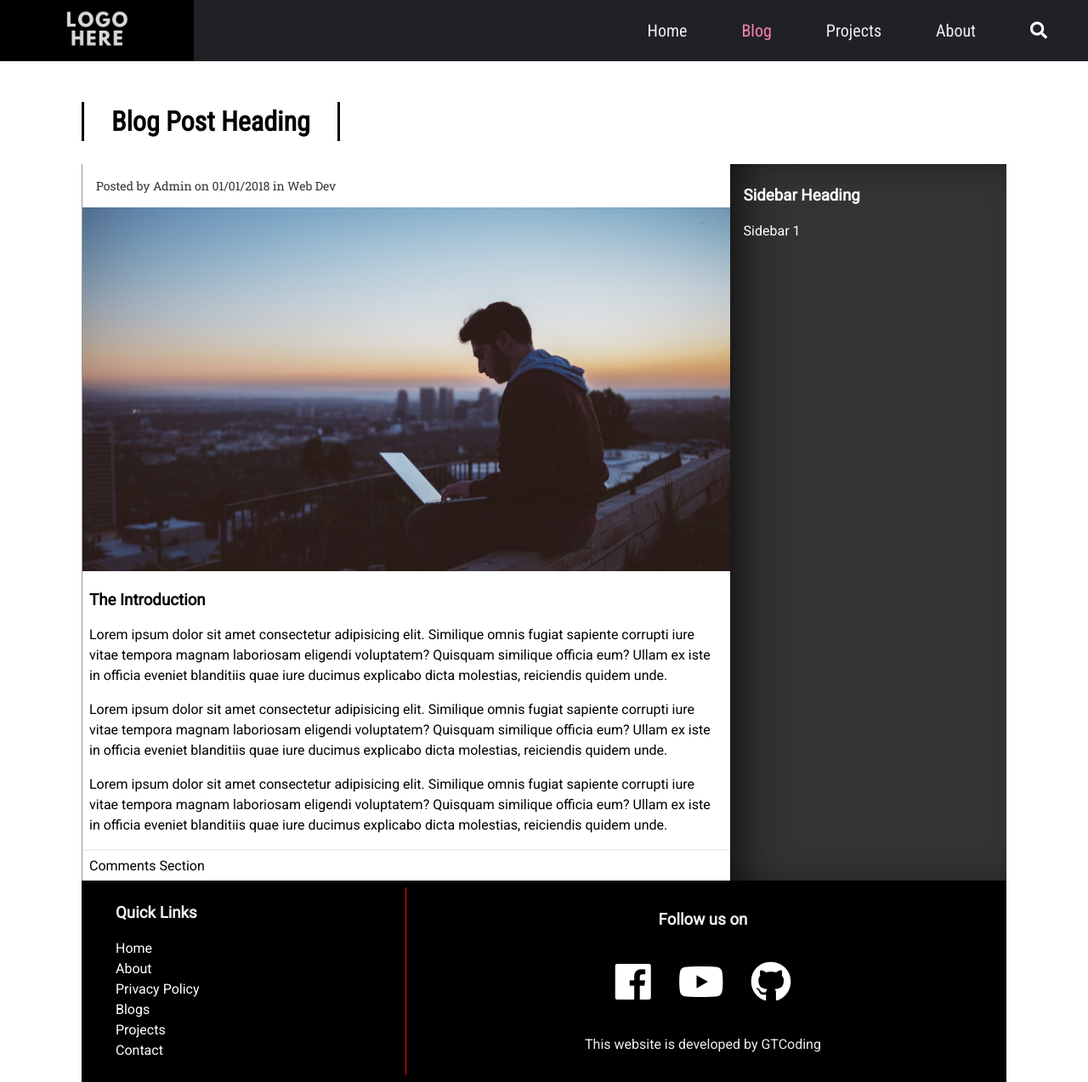
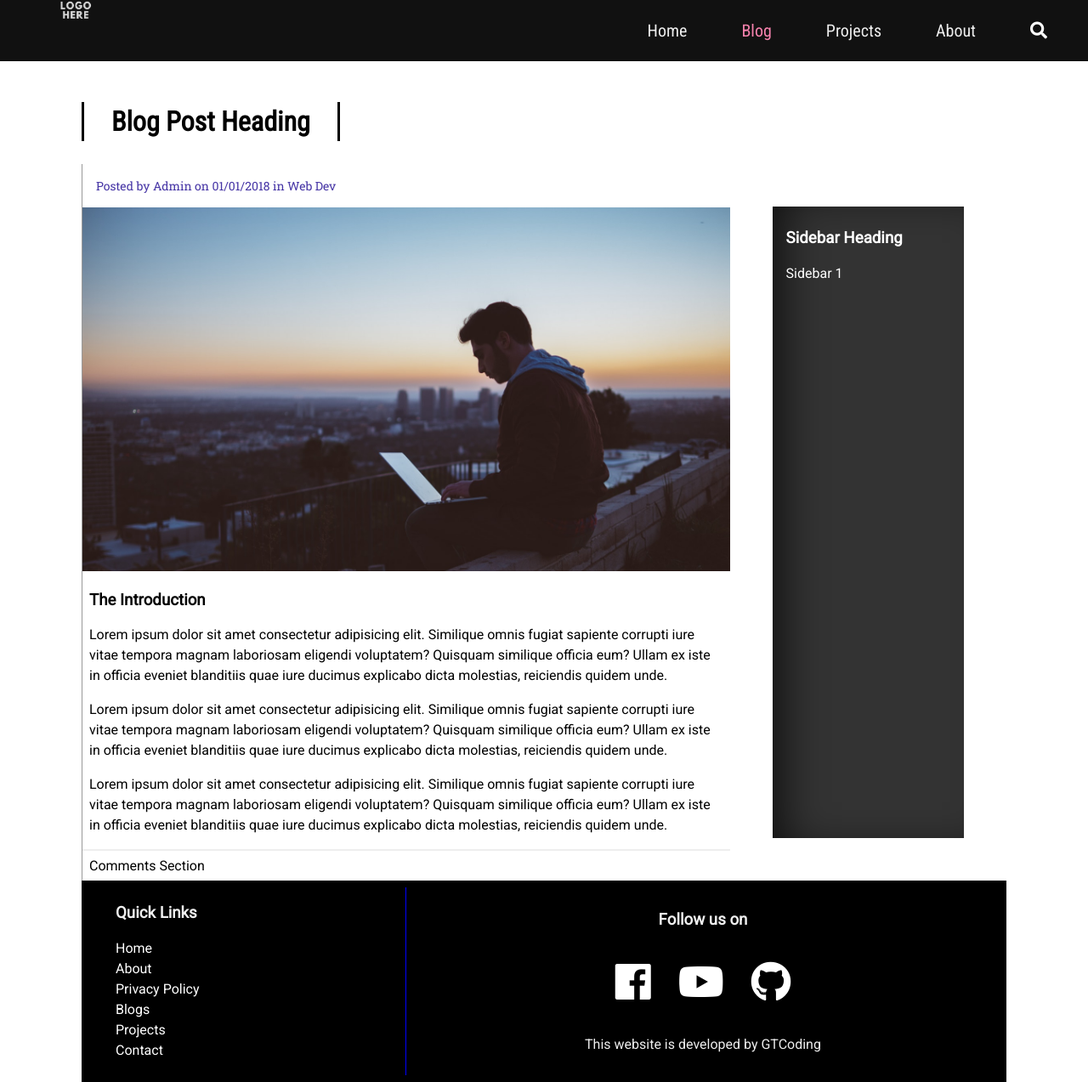
Before and after one commit to amchirica/e-startup, a Flask app: page /blogpost.html in a window 1280 px wide. Shown: the whole page at 85% size. Run offline with Flask 3, Linux system fonts and the light colour scheme; some libraries are stand-ins or nearby versions.

Commit message:
Add files via upload

```diff
--- a/static/style.css
+++ b/static/style.css
@@ -90,7 +90,7 @@ textarea:focus {
 
 nav {
   height: 72px;
-  background: #202125;
+  background: #111111;
   width: 100%;
   margin: 0;
   position: fixed;
@@ -129,7 +129,7 @@ nav ul {
 
 #logo-img {
   display: flex;
-  height: 100%;
+  height: 40%;
   background: #111;
   padding: 0 32px;
   align-items: center;
@@ -255,14 +255,14 @@ section {
 }
 
 .card-meta-blogpost{
-  color:#333;
+  color:rgba(22, 1, 142, 0.8);
   font-size:14px;
   padding: 16px;
   font-family:'Roboto Slab', serif;
 }
 
 .card-meta-blogpost a{
-  color:#333;
+  color:rgba(22, 1, 142, 0.8);
 }
 
 /* Button Read more */
@@ -301,7 +301,7 @@ footer a {
 
 footer #left-footer {
   flex: 1;
-  border-right: 1px solid red;
+  border-right: 1px solid blue;
   padding-left: 32px;
 }
 
@@ -424,10 +424,19 @@ footer #social-media-footer ul li:hover a .fa-github {
 #sidebar{
   background:#333;
   flex:1;
+  float: right;
+  margin: 50px;
   padding: 8px 16px;
   color:white;
   box-shadow: inset 27px 0 51px -18px rgba(0,0,0,0.75);
 }
+
+
+#sidebar img {
+  width: 300px;
+  height: 200px;
+}
+
 
 /* Comments section */
 
```
Also changed, not shown: other parts of static/style.css (+10 -9 lines).
